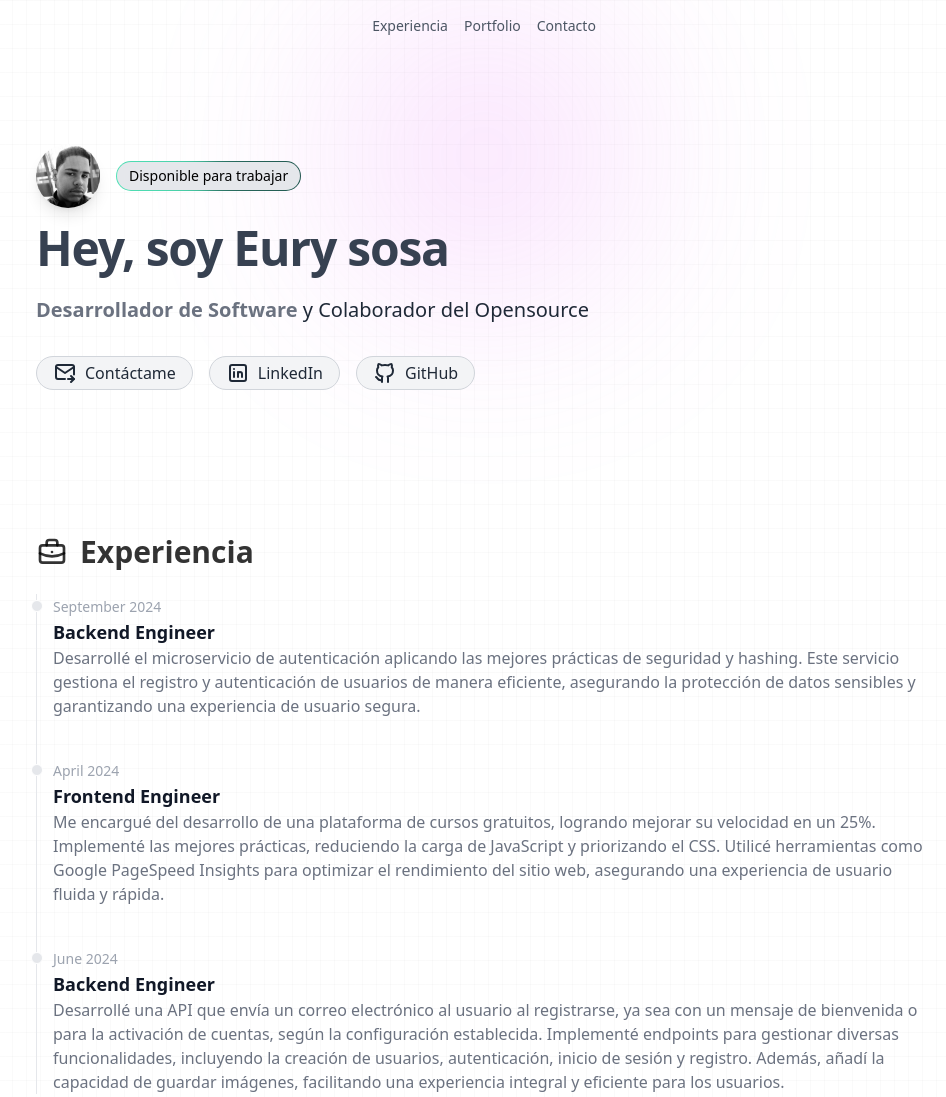
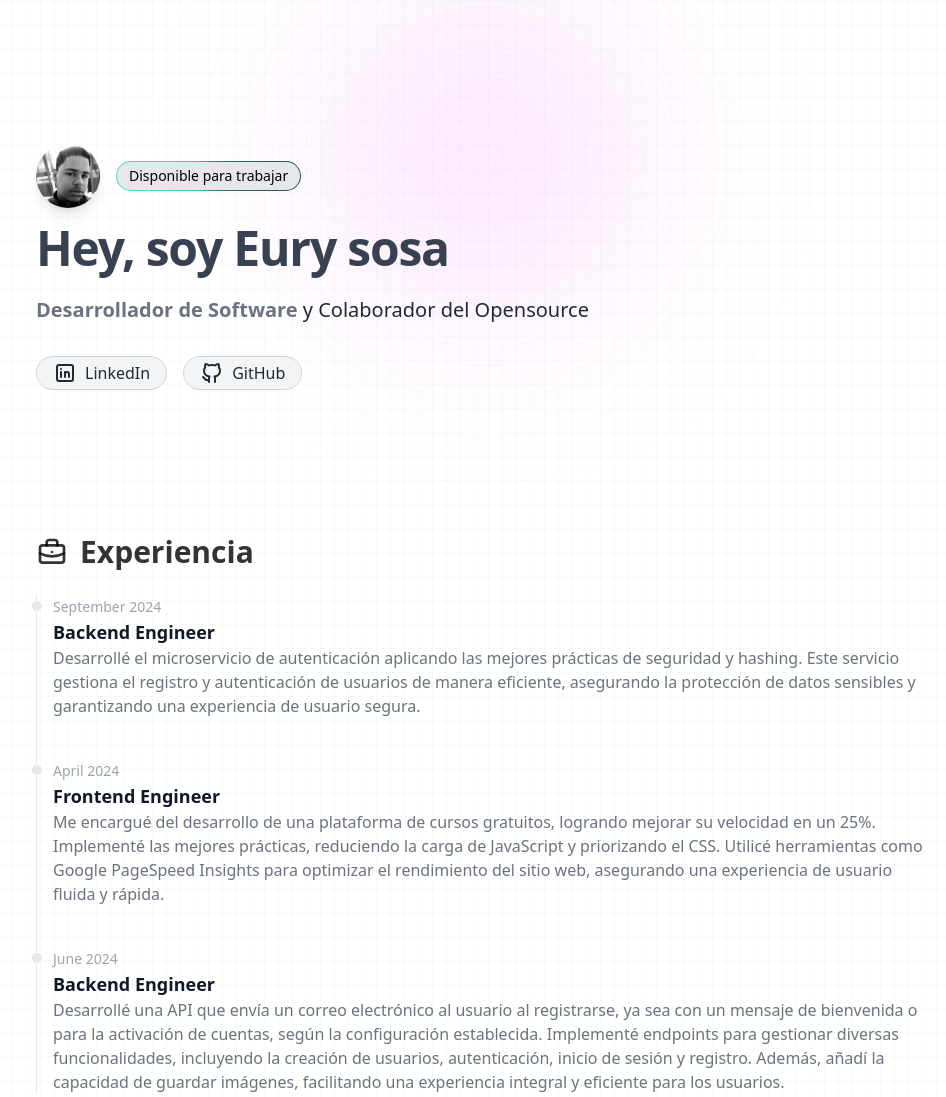
Before and after one commit to watercubz/watercubz, an Astro site: page / in a window 1280 px wide. Shown: the top 1097 px of the page, without its empty margins (156-1102 px from the left). Built offline with nearby package versions, Linux system fonts and the light colour scheme; Astro itself is replaced by a stand-in of ours.

Commit message:
feat-hero: Header removal and project changes 📦

```diff
--- a/src/components/Header.astro
+++ /dev/null
@@ -1,39 +0,0 @@
----
-const navItems = [
-  {
-    title: "Experiencia",
-    label: "experiencia",
-    url: "/#experiencia",
-  },
-  {
-    title: "Portfolio",
-    label: "portfolio",
-    url: "/#portfolio",
-  },
-  {
-    title: "Contacto",
-    label: "contacto",
-    url: "mailto:watercubz@gmail.com",
-  },
-];
----
-
-<header
-  class="fixed top-0 z-10 flex items-center justify-center w-full mx-auto mt-2"
->
-  <nav
-    class="flex px-3 text-sm font-medium rounded-full text-gray-600 dark:text-gray-200 justify-center items-center"
-  >
-    {
-      navItems.map((link) => (
-        <a
-          class="relative block px-2 py-2 transition hover:text-blue-500 dark:hover:text-blue-500"
-          aria-label={link.label}
-          href={link.url}
-        >
-          {link.title}
-        </a>
-      ))
-    }
-  </nav>
-</header>
--- a/src/components/Hero.astro
+++ b/src/components/Hero.astro
@@ -1,10 +1,9 @@
 ---
-const personalImageAlt = "Miguel Ángel";
-import Badge from "@/components/Badge.astro";
-import LinkedInIcon from "@/components/icons/LinkedIn.astro";
-import MailIcon from "@/components/icons/Mail.astro";
-import SocialPill from "@/components/SocialPill.astro";
-import GitHub from "./icons/GitHub.astro";
+const personalImageAlt = 'Miguel Ángel';
+import Badge from '@/components/Badge.astro';
+import LinkedInIcon from '@/components/icons/LinkedIn.astro';
+import SocialPill from '@/components/SocialPill.astro';
+import GitHub from './icons/GitHub.astro';
 ---
 
 <div class="max-w-xl">
@@ -35,10 +34,6 @@ import GitHub from "./icons/GitHub.astro";
     del Opensource
   </p>
   <nav class="flex flex-wrap gap-4 mt-8">
-    <SocialPill href="mailto:eurysosagarcia@gmail.com">
-      <MailIcon class="size-4" />
-      Contáctame
-    </SocialPill>
     <SocialPill href="https://linkedin.com/in/watercubz">
       <LinkedInIcon class="size-4" />
       LinkedIn
--- a/src/components/Projects.astro
+++ b/src/components/Projects.astro
@@ -18,11 +18,11 @@
         <h1 class="font-normal text-gray-700 text-3xl md:text-4xl">02</h1>
         <span class="w-28 h-0.5 bg-gray-300 mt-5"></span>
         <div>
-          <h1 class="font-normal text-gray-700 text-3xl md:text-4xl mb-5">
-            Spinify
-          </h1>
+          <h class="font-normal text-gray-700 text-3xl md:text-4xl mb-5">
+            Cloud Gallery
+          </h>
           <p class="font-normal text-gray-500 text-sm md:text-base">
-            Terminal animation package
+            Uploading images to the cloud and integrating with AI
           </p>
         </div>
       </div>
--- a/src/layouts/Layout.astro
+++ b/src/layouts/Layout.astro
@@ -1,9 +1,8 @@
 ---
-import "@fontsource-variable/onest";
+import '@fontsource-variable/onest';
 
-import Header from "../components/Header.astro";
-import Footer from "../components/Footer.astro";
-import { ViewTransitions } from "astro:transitions";
+import Footer from '../components/Footer.astro';
+import { ViewTransitions } from 'astro:transitions';
 
 interface Props {
   title: string;
@@ -34,7 +33,6 @@ const { description, title } = Astro.props;
       >
       </div>
     </div>
-    <Header />
     <slot />
     <Footer />
     <style is:global>
@@ -43,7 +41,7 @@ const { description, title } = Astro.props;
       }
 
       html {
-        font-family: "Onest Variable", system-ui, sans-serif;
+        font-family: 'Onest Variable', system-ui, sans-serif;
         scroll-behavior: smooth;
       }
 
```
